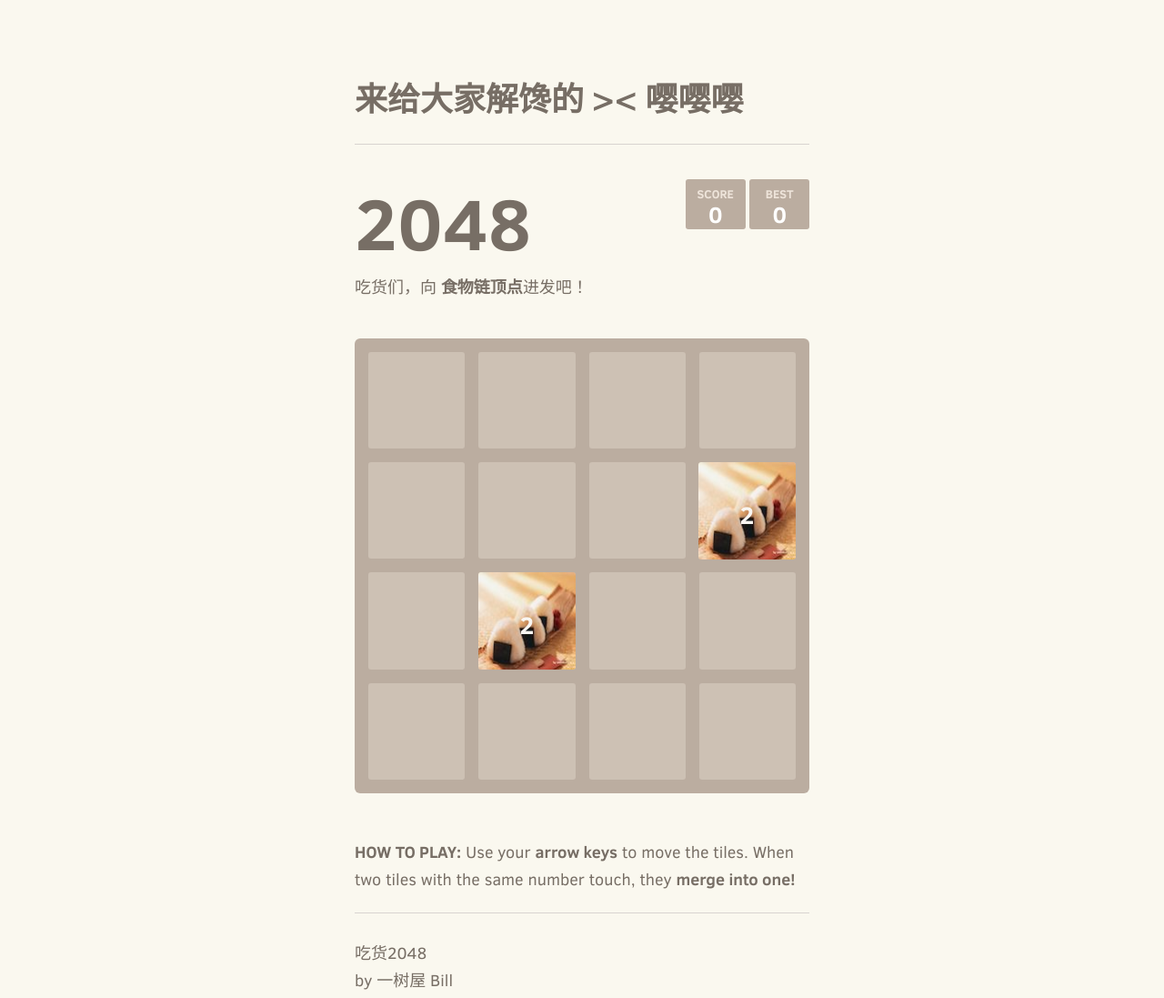
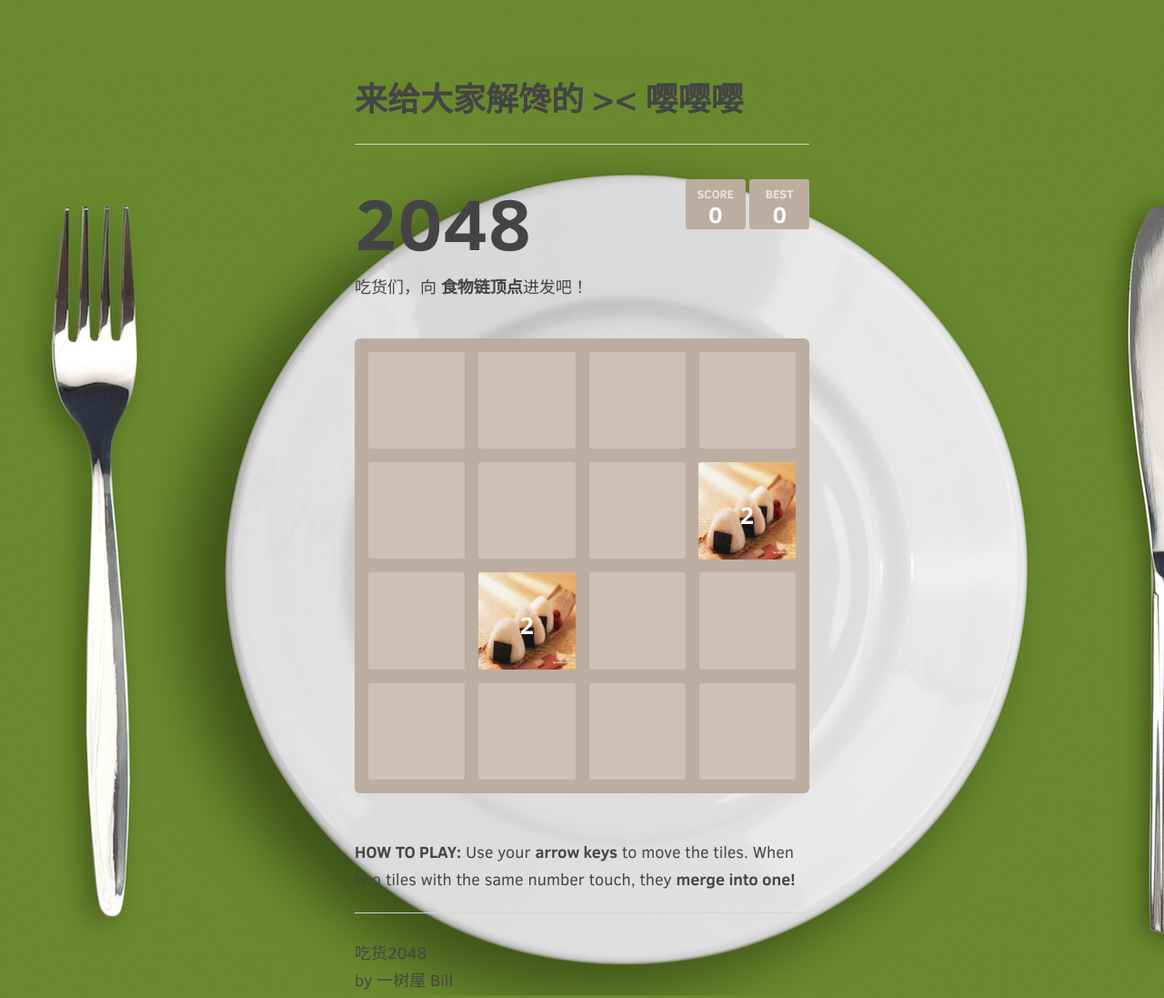
Before and after one commit to billonetree/billonetree.github.io, a plain HTML site: page index.html in a window 1280 px wide. Shown: the whole page at 91% size. Drawn offline with Linux system fonts and the light colour scheme.

Commit message:
background change

```diff
--- a/index.html
+++ b/index.html
@@ -14,17 +14,24 @@
 </head>
 <body>
           <div class="container">
-      <p>
+              <font color="444444">
+                  <p>
       <h1>来给大家解馋的 >< 嘤嘤嘤 </h1>
       <hr>
          <div class="heading">
+
+
       <h1 class="title">2048</h1>
+      </font>
       <div class="scores-container">
         <div class="score-container">0</div>
         <div class="best-container">0</div>
       </div>
     </div>
+          <font color="444444">
+
     <p class="game-intro"> 吃货们，向 <strong>食物链顶点</strong>进发吧！</p>
+    </font>
      <div class="game-container">
       <div class="game-message">
         <p></p>
@@ -67,14 +74,15 @@
     </div>
 
     <p class="game-explanation">
-      <strong class="important">How to play:</strong> Use your <strong>arrow keys</strong> to move the tiles. When two tiles with the same number touch, they <strong>merge into one!</strong>
-    </p>
+<font color="454545">
+<strong class="important">How to play:</strong> Use your <strong>arrow keys</strong> to move the tiles. When two tiles with the same number touch, they <strong>merge into one!</strong>
+   </p>
 <hr>
 <p>
 吃货2048
 <br>   by 一树屋 Bill
 </p>
-
+    </font>
 </div>
 
   <script src="js/animframe_polyfill.js"></script>
--- a/style/main.css
+++ b/style/main.css
@@ -2,8 +2,8 @@
 html, body {
   margin: 0;
   padding: 0;
-  background:#faf8ef;
-  color: #776e65;
+  background-image: url(image/background.jpeg);
+  color: #efefef;
   font-family: "Clear Sans", "Helvetica Neue", Arial, sans-serif;
   font-size: 18px; }
 
@@ -167,7 +167,7 @@ hr {
     right: 0;
     bottom: 0;
     left: 0;
-    background: rgba(238, 228, 218, 0.5);
+    background: rgba(238, 0, 218, 0.5);
     z-index: 100;
     text-align: center;
     -webkit-animation: fade-in 800ms ease 1200ms;
```
Also changed, not shown: style/image/background.jpeg (added), style/image/background.png (deleted).
